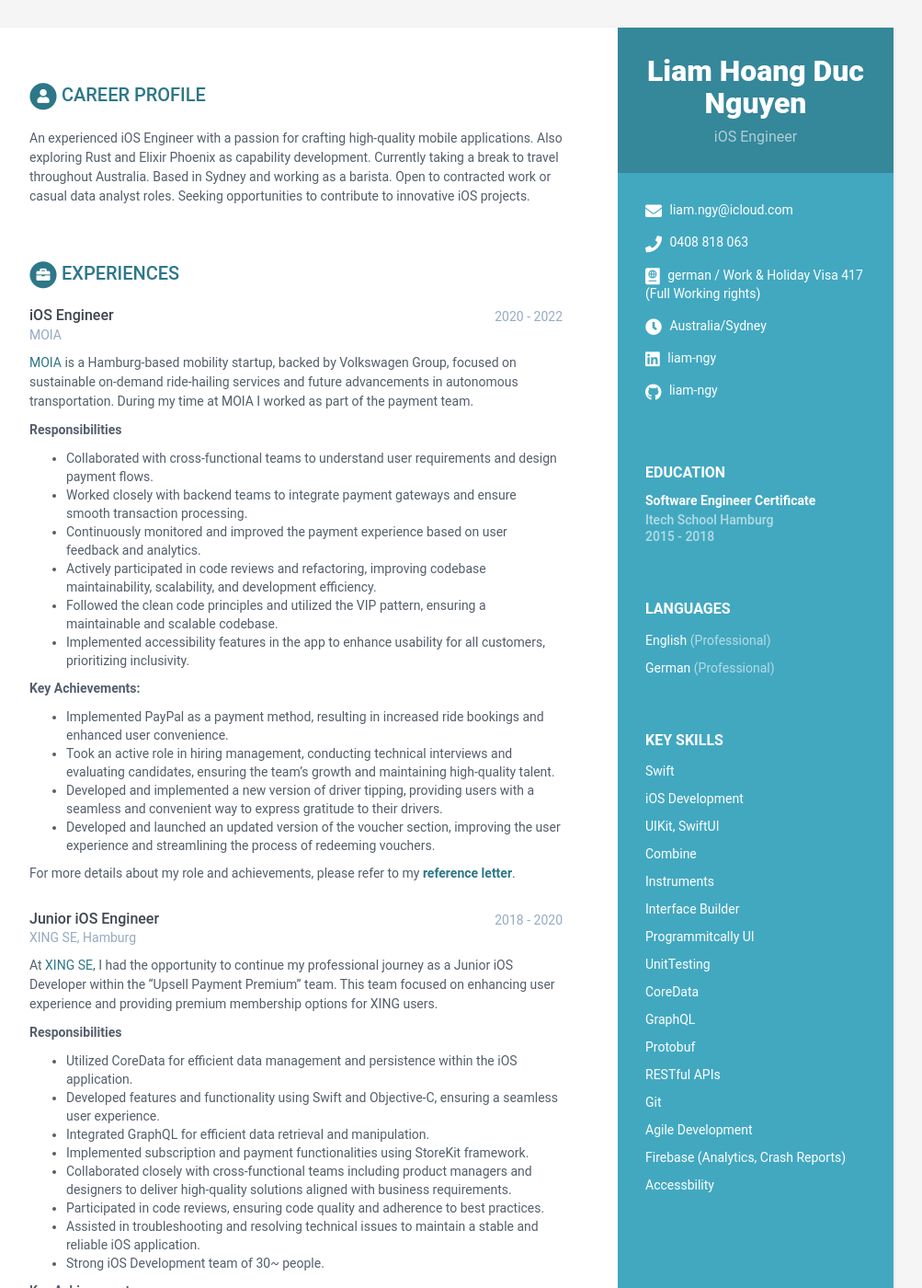
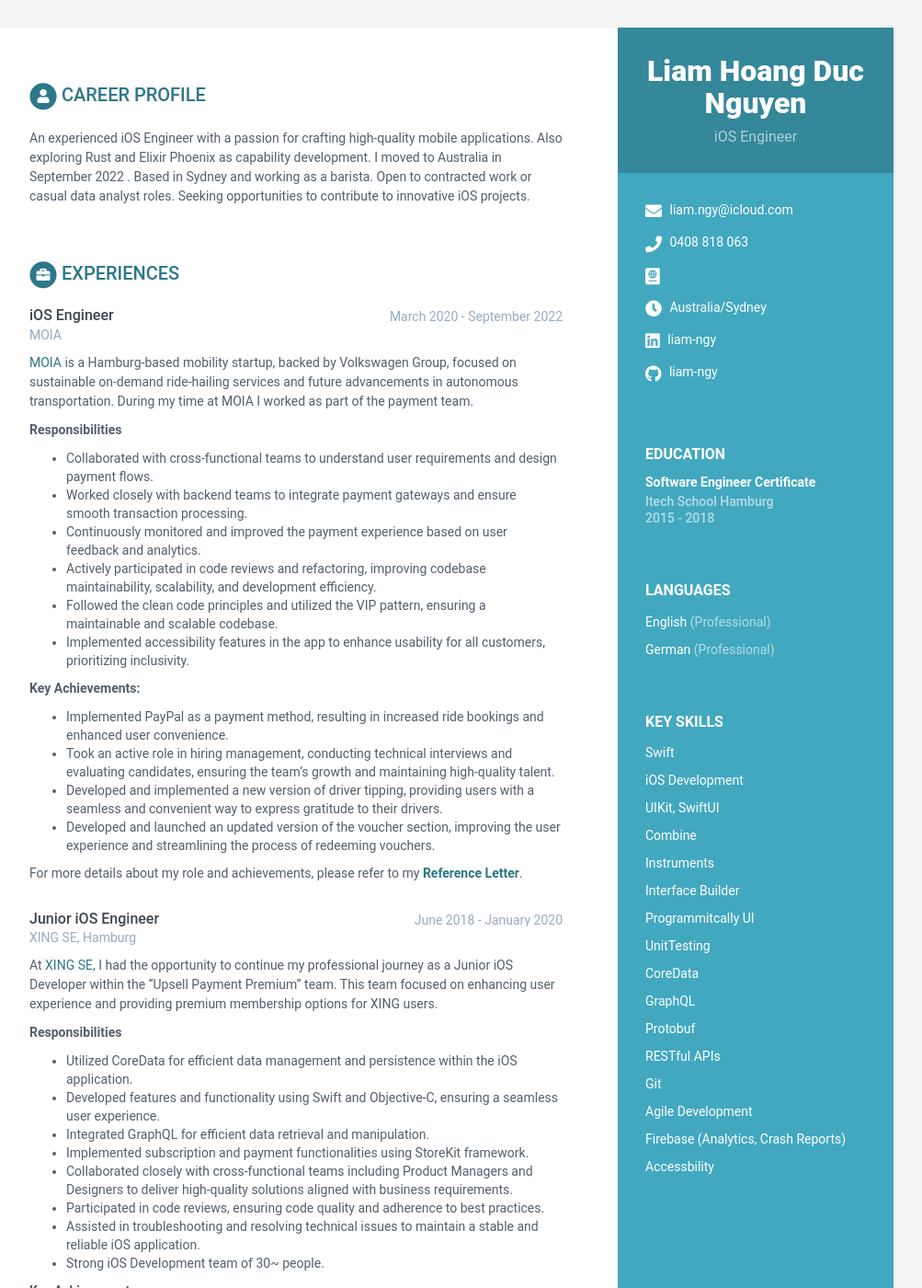
Before and after one commit to liam-ngy/liam-ngy.github.io, a Jekyll site: the page built from index.html, in a window 1280 px wide and 1400 px high. Shown: the whole window at 92% size, without its empty margins (168-1171 px from the left). Built offline with Jekyll 4.4.1, drawn with Linux system fonts in a browser that asks for light colours; some of the changed text lies outside the part shown.

Commit message:
Apply feedback

```diff
--- a/_data/data.yml
+++ b/_data/data.yml
@@ -15,7 +15,7 @@ sidebar:
     email: liam.ngy@icloud.com
     phone: 0408 818 063
     timezone: Australia/Sydney
-    citizenship: german / Work & Holiday Visa 417 (Full Working rights)
+    citizenship: German / Work & Holiday Visa 417 (Full Working rights)
     website: #do not add http://
     linkedin: liam-ngy
     github: liam-ngy
@@ -57,7 +57,7 @@ career-profile:
     title: Career Profile
     summary: |
       An experienced iOS Engineer with a passion for crafting high-quality mobile applications. Also exploring Rust and Elixir Phoenix as capability development.
-      Currently taking a break to travel throughout Australia. Based in Sydney and working as a barista.
+      I moved to Australia in September 2022 . Based in Sydney and working as a barista.
       Open to contracted work or casual data analyst roles. Seeking opportunities to contribute to innovative iOS projects.
 
 education:
@@ -76,7 +76,7 @@ experiences:
     info:
 
       - role: iOS Engineer
-        time: 2020 - 2022
+        time: March 2020  - September 2022
         company: MOIA
         details: |
           [MOIA](https://www.moia.io/en) is a Hamburg-based mobility startup, backed by Volkswagen Group, focused on sustainable on-demand ride-hailing services
@@ -99,11 +99,11 @@ experiences:
           - Developed and launched an updated version of the voucher section, improving the user experience and streamlining the process of redeeming vouchers.
 
 
-          For more details about my role and achievements, please refer to my **[reference letter](moia-reference.pdf)**.
+          For more details about my role and achievements, please refer to my **[Reference Letter](moia-reference.pdf)**.
 
 
       - role: Junior iOS Engineer
-        time: 2018 - 2020
+        time: June 2018 - January 2020
         company: XING SE, Hamburg
         details: |
           At [XING SE](https://www.xing.com/), I had the opportunity to continue my professional journey as a Junior iOS Developer within the "Upsell Payment Premium" team.
@@ -114,7 +114,7 @@ experiences:
           - Developed features and functionality using Swift and Objective-C, ensuring a seamless user experience.
           - Integrated GraphQL for efficient data retrieval and manipulation.
           - Implemented subscription and payment functionalities using StoreKit framework.
-          - Collaborated closely with cross-functional teams including product managers and designers to deliver high-quality solutions aligned with business requirements.
+          - Collaborated closely with cross-functional teams including Product Managers and Designers to deliver high-quality solutions aligned with business requirements.
           - Participated in code reviews, ensuring code quality and adherence to best practices.
           - Assisted in troubleshooting and resolving technical issues to maintain a stable and reliable iOS application.
           - Strong iOS Development team of 30~ people.
@@ -126,7 +126,7 @@ experiences:
           - Rewrote important business logic from Objective-C to Swift, improving code maintainability and enhancing the overall performance of the application.
 
       - role: Apprenticeship Software Engineer
-        time: 2015 - 2018
+        time: August 2015 - June 2018
         company: XING SE, Hamburg
         details: |
 
@@ -139,10 +139,10 @@ experiences:
             - iOS Development: Participated in iOS app development, gaining hands-on experience in creating high-quality mobile applications.
             - Software Testing: Collaborated with the testing team to perform comprehensive software testing, ensuring the quality and reliability of the developed applications.
             - Internal IT: Assisted in resolving technical issues and providing support to ensure smooth IT operations.
-            - Software Architecture: Collaborated with the architecture team to understand and contribute to scalable software solutions (python).
+            - Software Architecture: Collaborated with the architecture team to understand and contribute to scalable software solutions (Python).
 
       - role: Frontend Developer & Screen Designer
-        time: 2015 (6months)
+        time: 2015 (6 months)
         company: Alexanderplatz Hamburg, Hamburg
         details: |
           - Worked as an intern in frontend development and screen design, specializing in Social Media, Landing pages, and small websites utilizing WordPress.
--- a/_includes/contact.html
+++ b/_includes/contact.html
@@ -15,7 +15,7 @@
 
     {% if sidebar.citizenship %}
     <li class="phone"><i class="fas fa-passport"></i>
-      <a href="">{{ sidebar.citizenship }}</a>
+      <!-- <a href="">{{ sidebar.citizenship }}</a> -->
     </li>
     {% endif %}
 
```
